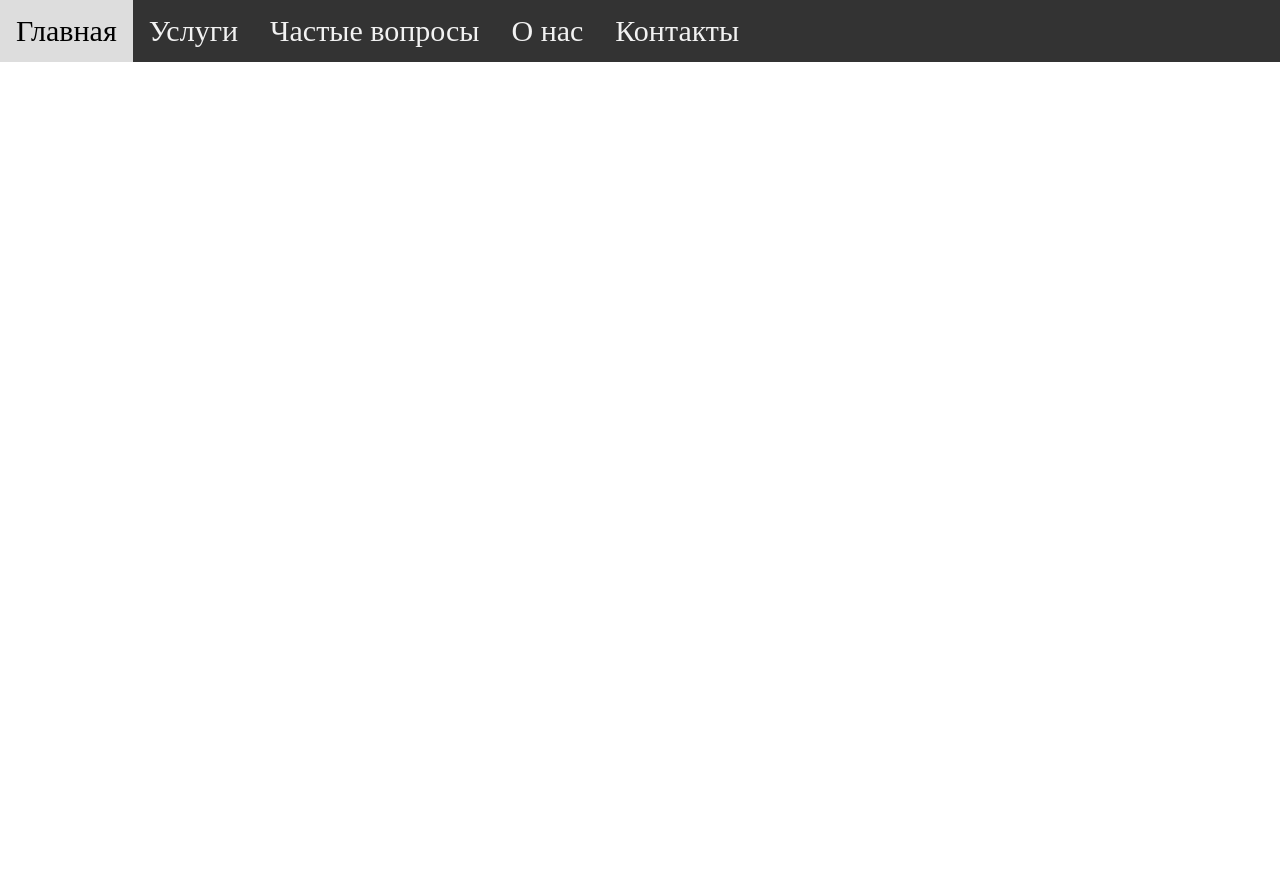
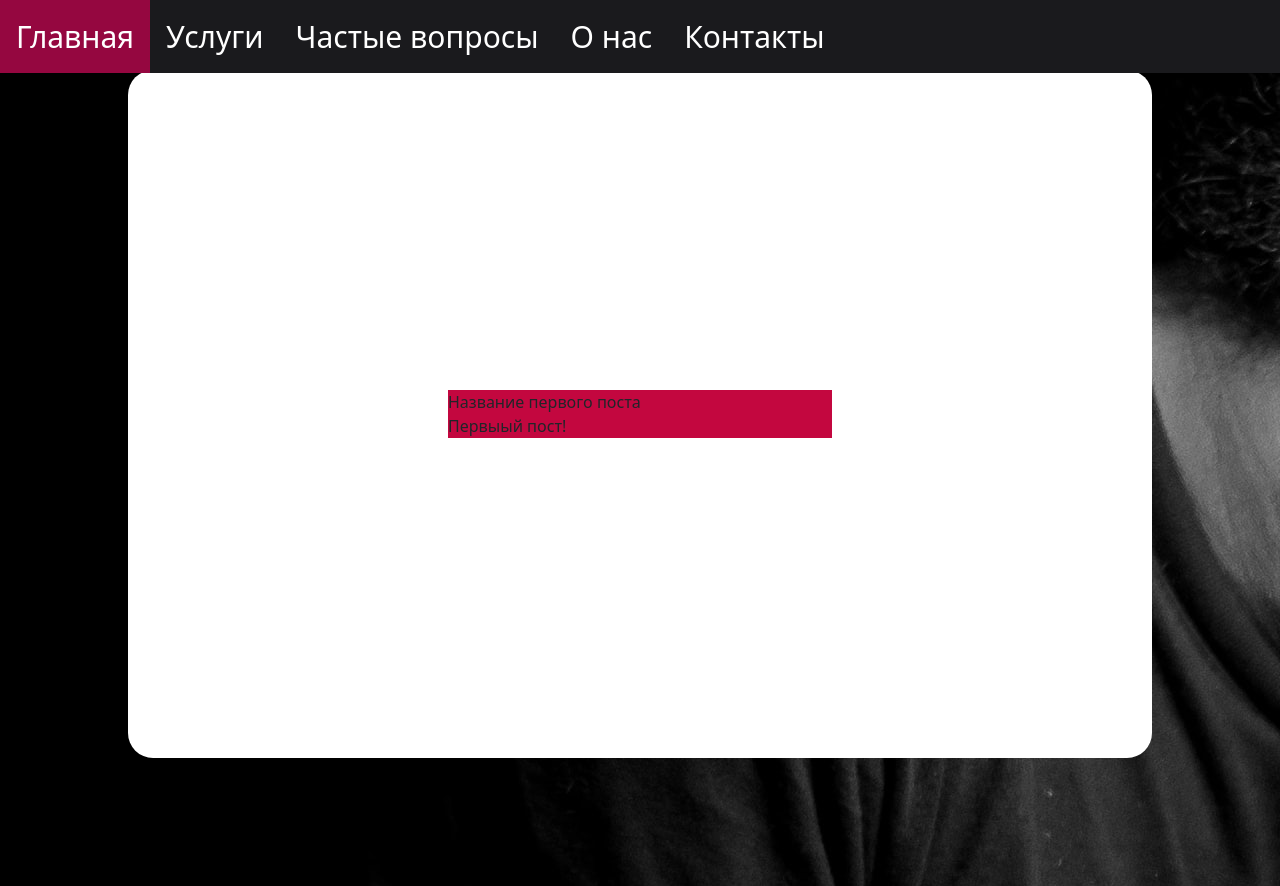
Before and after one commit to DexMP/tatu-studio, a plain HTML site: page index.html in a window 1280 px wide. Before the commit the page ends 800 px from the top, so only its background shows below. Drawn offline with nearby package versions, Linux system fonts and the light colour scheme.

Commit message:
last change - bootstrap and new fonts.

```diff
--- a/css/main.css
+++ b/css/main.css
@@ -1,5 +1,21 @@
+/*
+  Imports
+*/
+
+/*
+  Fonts
+*/
+@import url('https://fonts.googleapis.com/css2?family=Open+Sans:ital,wght@0,300;0,400;0,500;0,600;0,700;0,800;1,300;1,400;1,500;1,600;1,700;1,800&display=swap');
+/*
+
+*/
 body {
+  width: auto;
+  height: auto;
   margin: 0;
+  font-family: 'Open Sans', sans-serif;
+  background-color: #1A1A1D;
+  background-image: url(../pic/background.jpg);
 }
 
 header {
@@ -8,7 +24,7 @@ header {
 
 .menu-container {
   overflow: hidden;
-  background-color: #333;
+  background-color: #1A1A1D;
   position: fixed;
   top: 0;
   width: 100%;
@@ -17,7 +33,7 @@ header {
 .menu-container a {
   float: left;
   display: block;
-  color: #f2f2f2;
+  color: white;
   text-align: center;
   padding: 14px 16px;
   text-decoration: none;
@@ -25,6 +41,22 @@ header {
 }
 
 .menu-container a:hover {
-  background: #ddd;
-  color: black;
+  background: #950740;
+  color: white;
 }
+
+main {
+  margin 0;
+}
+
+.news-container {
+  margin: 70px 10% 10% 10%;
+  padding: 10%;
+  background-color: white;
+  border-radius: 25px;
+}
+
+.news {
+  background-color: #C3073F;
+  margin: 25%;
+}
--- a/index.html
+++ b/index.html
@@ -1,7 +1,8 @@
 <!DOCTYPE html>
 <html lang="en" dir="ltr">
   <head>
-    <<link rel="stylesheet" href="css/main.css">
+    <link rel="stylesheet" href="css/main.css">
+    <link href="https://cdn.jsdelivr.net/npm/bootstrap@5.1.3/dist/css/bootstrap.min.css " rel="stylesheet">
     <meta charset="utf-8">
     <title>Тату студия Romanov</title>
   </head>
@@ -16,7 +17,16 @@
       </div>
     </header>
     <main>
-
+      <div class="news-container">
+        <div class="news">
+          <div class="title">
+            Название первого поста
+          </div>
+          <div class="descript">
+            Первыый пост!
+          </div>
+        </div>
+      </div>
     </main>
     <footer>
     </footer>
```
Also changed, not shown: pic/background.jpg (added).
